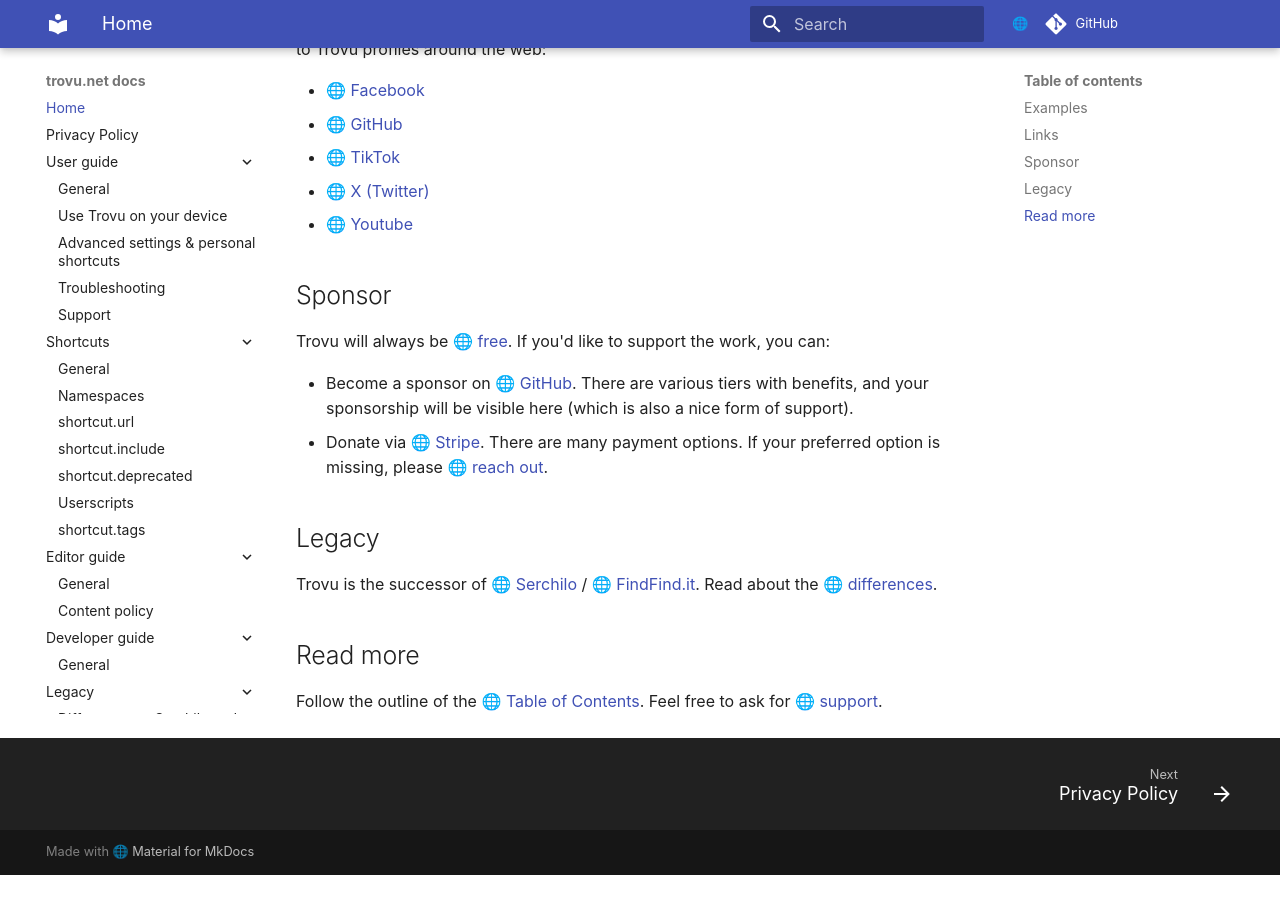
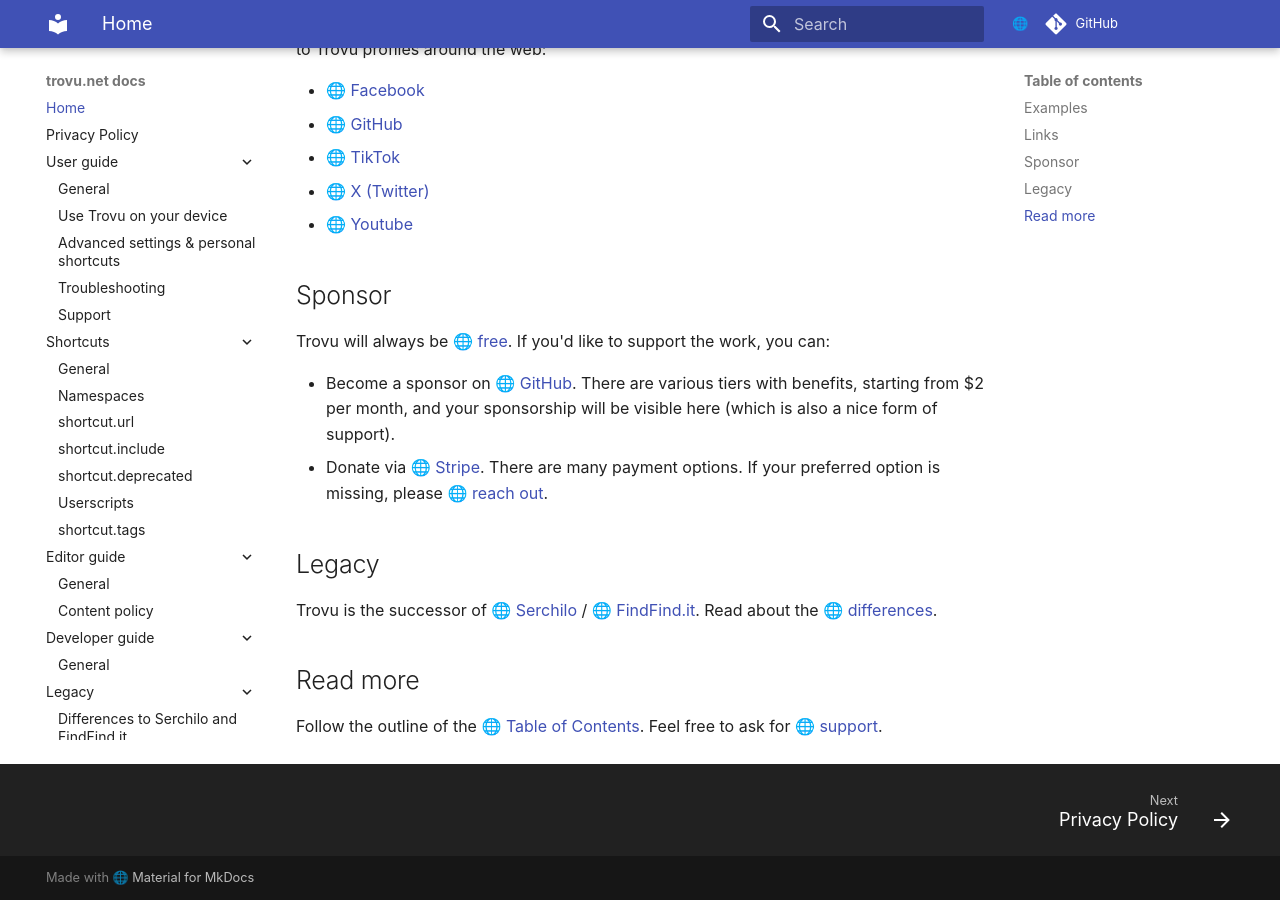
Before and after one commit to trovu/trovu, an MkDocs documentation site: the page built from docs/index.md, in a window 1280 px wide and 900 px high, scrolled down 829 px. Built offline with MkDocs 1.6.1 and Material for MkDocs 9.7.7, drawn with Linux system fonts in a browser that asks for light colours; comment, search, counter and statistics services are not loaded; before the commit the page ends 1704 px from its top, so only the background shows below that.

Commit message:
Add minimum sponsorship fee.

```diff
--- a/docs/index.md
+++ b/docs/index.md
@@ -33,7 +33,7 @@
 
 Trovu will always be [free](https://github.com/trovu/trovu/blob/master/LICENSE). If you'd like to support the work, you can:
 
--   Become a sponsor on [GitHub](https://github.com/sponsors/trovu). There are various tiers with benefits, and your sponsorship will be visible here (which is also a nice form of support).
+-   Become a sponsor on [GitHub](https://github.com/sponsors/trovu). There are various tiers with benefits, starting from $2 per month, and your sponsorship will be visible here (which is also a nice form of support).
 -   Donate via [Stripe](https://donate.stripe.com/8wM28saBA8jlays7st). There are many payment options. If your preferred option is missing, please [reach out](https://trovu.net/docs/users/support/).
 
 ## Legacy
```
